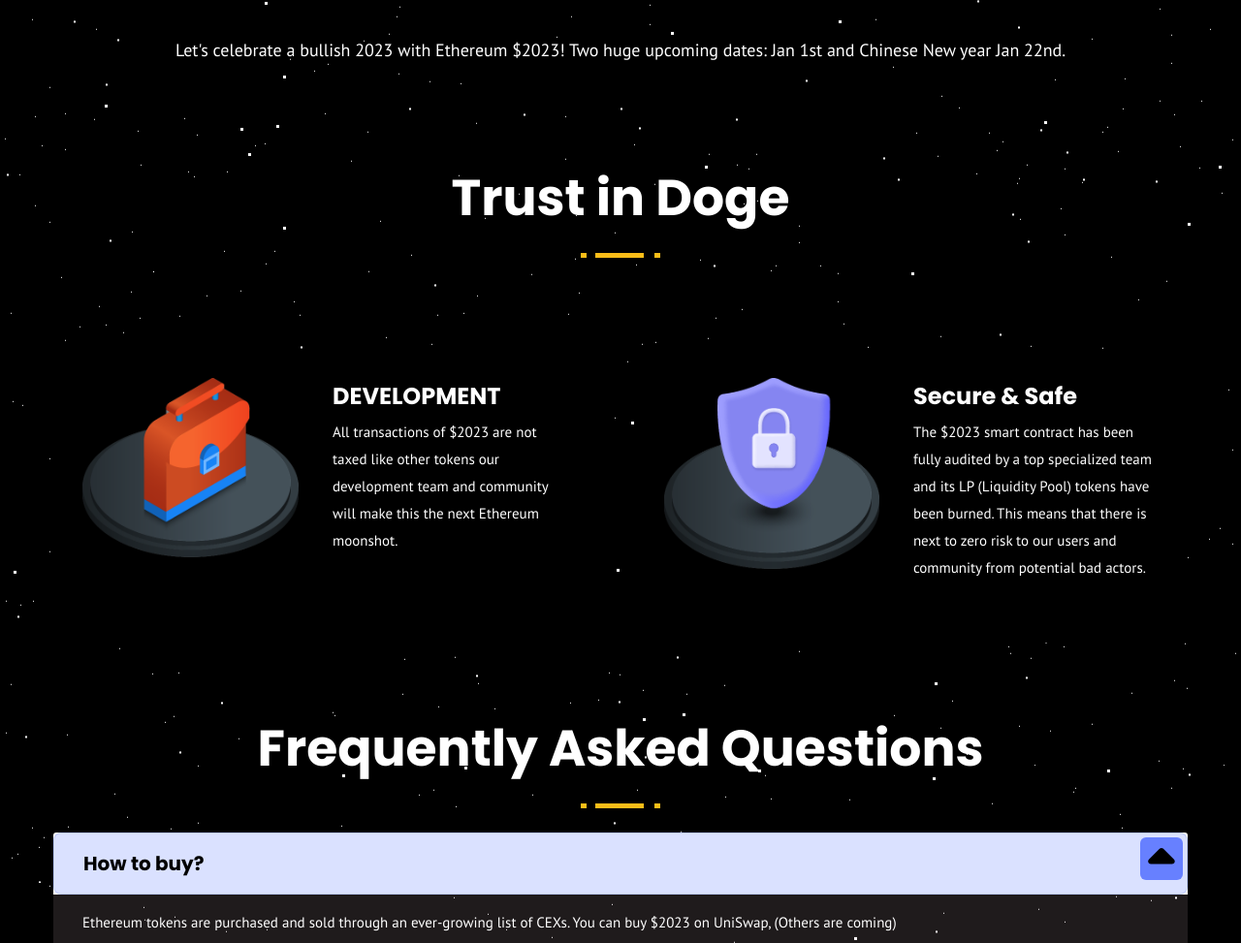
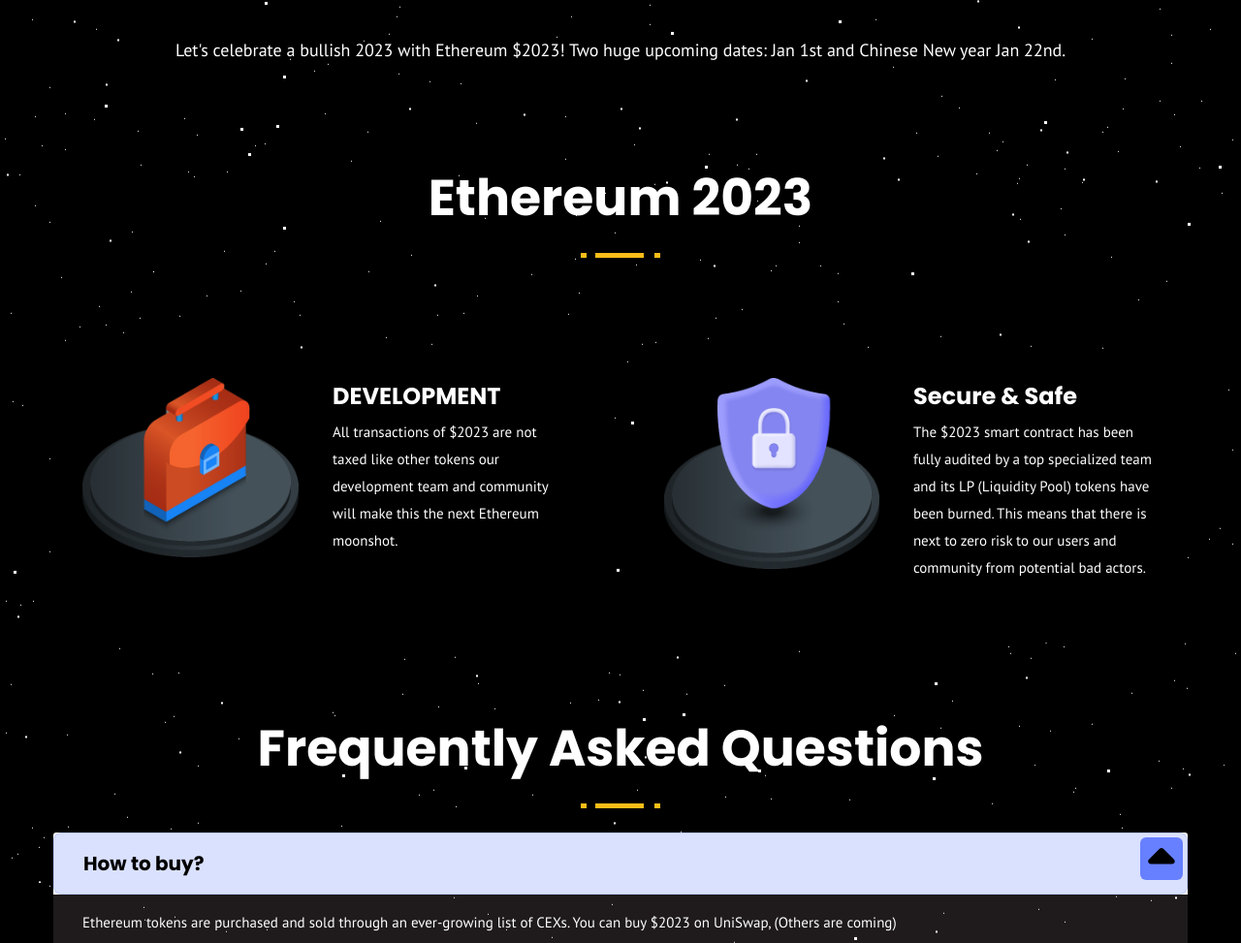
Before and after one commit to husbanttoken/2023, a plain HTML site: page index.html in a window 1280 px wide. Shown: the part 1001-1974 px from the top of the page at 97% size. Drawn offline with Linux system fonts and the light colour scheme.

Commit message:
Update index.html

```diff
--- a/index.html
+++ b/index.html
@@ -145,7 +145,7 @@
 <div class="planet2 align-items-center" id="benefits">
 <div class="container">
 <div data-aos="fade-right" class="sec-title text-center">
-<h1>Trust in Doge</h1>
+<h1>Ethereum 2023</h1>
 </div>
 <div class="sub-txt text-center">
 </div>
```
